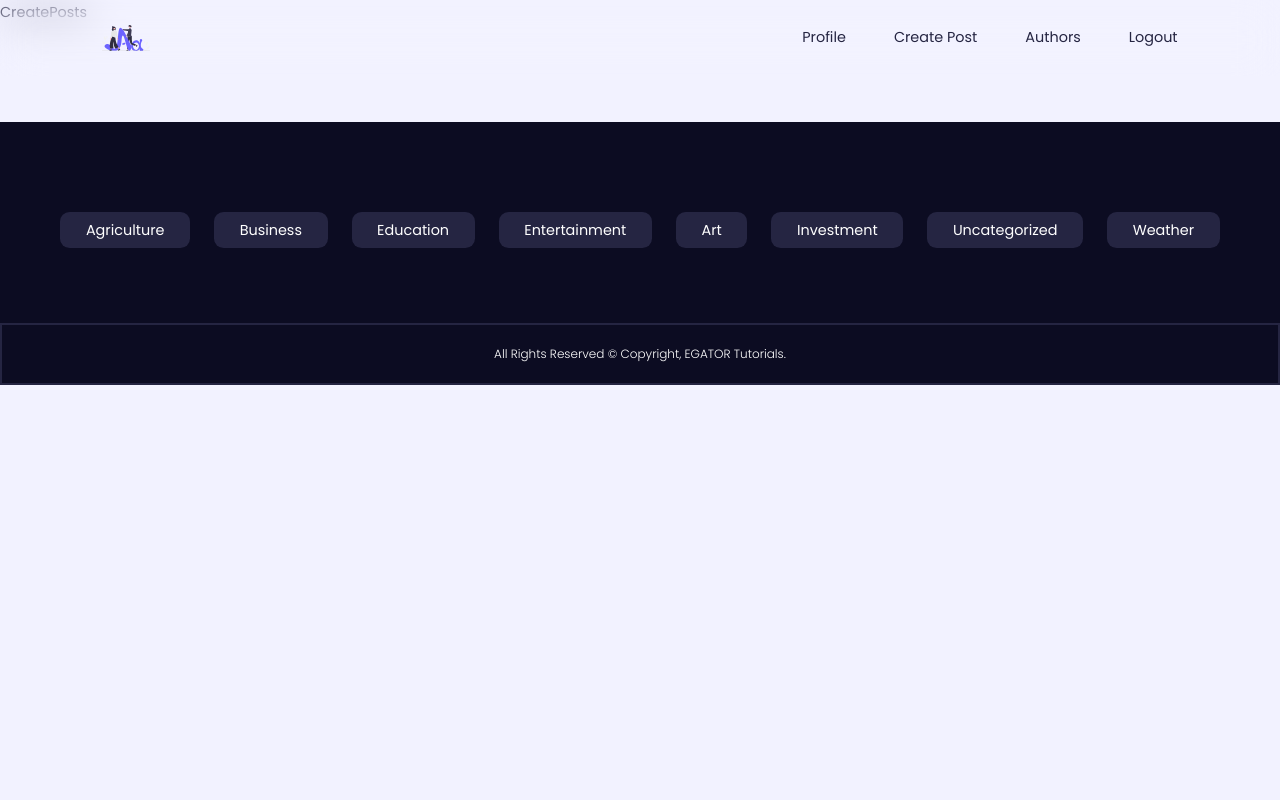
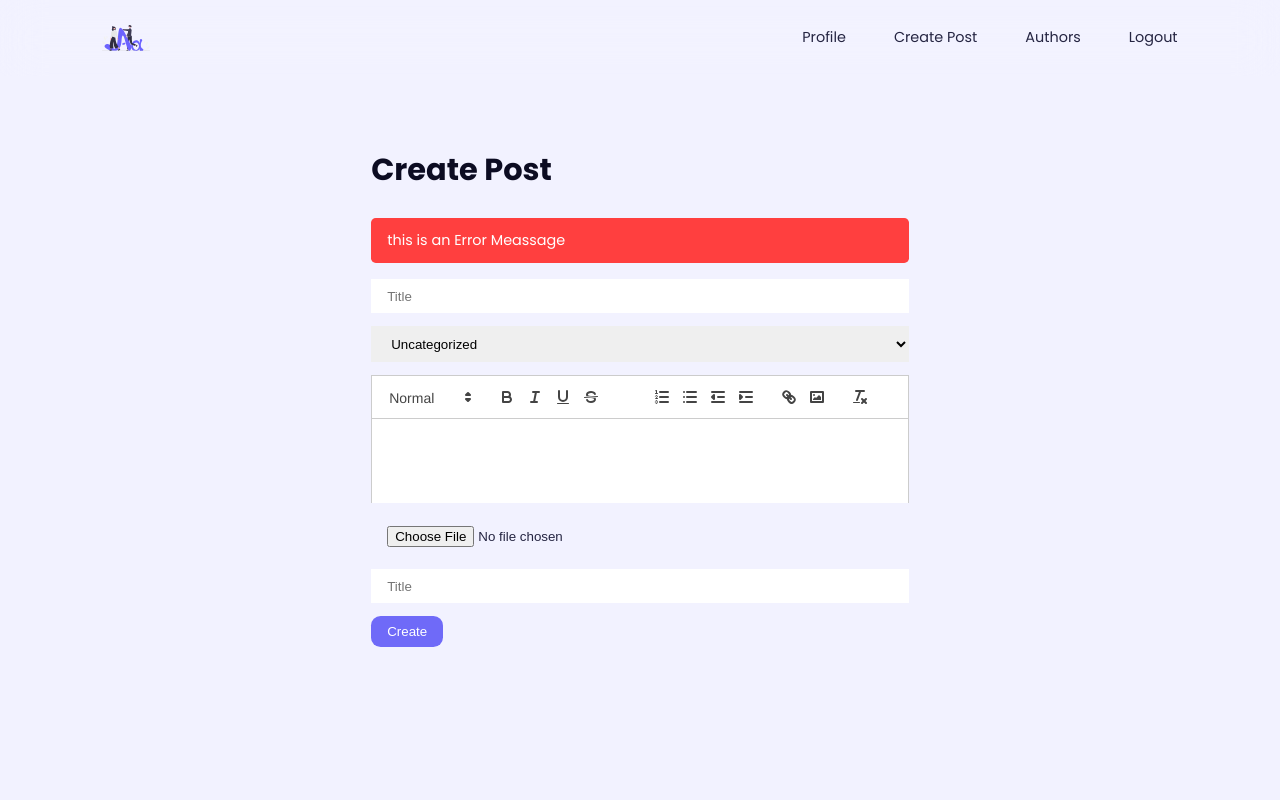
Before and after one commit to nutpholthep/blog_page_react, a React (Vite) app in the folder client/: page /create in a window 1280 px wide. Shown: the top 800 px of the page. Built offline with nearby package versions, Linux system fonts and the light colour scheme.

Commit message:
Add_react-quillAnd_Make_Create_And_EditPost

```diff
--- a/client/src/index.css
+++ b/client/src/index.css
@@ -325,7 +325,7 @@ textarea {
 
 .register,
 .login,
-.create_post {
+.create-post {
   width: var(--form-width);
   margin-inline: auto;
   height: calc(100vh - 12rem);
@@ -335,7 +335,7 @@ textarea {
 
 .register h2,
 .login h2,
-.create_post h2 {
+.create-post h2 {
   margin-bottom: 2rem;
 }
 .register small,
@@ -476,3 +476,11 @@ textarea {
   display: flex;
   gap: 1rem;
 }
+
+
+/*=========== Create Post=======     */
+.q-editor{
+  background-color: var(--color-white);
+  height: 8rem;
+  overflow: scroll;
+}
--- a/client/src/pages/CreatePosts.jsx
+++ b/client/src/pages/CreatePosts.jsx
@@ -1,8 +1,49 @@
-import React from 'react'
+import React, { useState } from 'react'
+import ReactQuill from "react-quill";
+import "react-quill/dist/quill.snow.css"
+function CreatePosts() {
+  const [title,setTitle] = useState('')
+  const [category,setCategory] = useState('Uncategorized')
+  const [description,setDescription] = useState('');
+  const [thumbnail,setThumbnail] = useState('');
 
-function CreatePosts() {
+const modules ={
+  toolbar:[
+    [{'header':[1,2,3,4,5,6,false]}],
+    ["bold","italic","underline","strike","blackquote"],
+    [{"list":"ordered"},{"list":"bullet"},{"indent":"-1"},{"indent":"+1"}],
+    ["link","image"],
+    ["clean"]
+  ]
+};
+
+const format = [
+  "header",
+  "bold","italic","underline","strike","blackquote"
+  ,"list","bullet","indent",
+  "link","image"
+
+];
+  const POST_CATEGORY = ["Agriculture","Bussiness","Education","Entertainment","Art","Investment","Uncategorized","Weather"];
   return (
-    <div>CreatePosts</div>
+   <section className="create-post">
+    <div className="container">
+      <h2>Create Post</h2>
+      <p className="form__error-message">
+        this is an Error Meassage
+      </p>
+      <form action="" className="form create__post-form">
+        <input type="text" placeholder='Title' value={title} onChange={e=>setTitle(e.target.value)}/>
+        <select name="category" id="" value={category} onChange={e=>setCategory(e.target.value)}>
+        {POST_CATEGORY.map((category,index)=><option key={index}>{category}</option>)}
+        </select>
+        <ReactQuill modules={modules} formats={format} value={description} onChange={setDescription} className='q-editor'/>
+        <input type="file" name="thumbnail" id="" onChange={e=>setThumbnail(e.target.files[0])} accept='png,jpg,jpeg'/>
+        <input type="text" placeholder='Title' value={title}/>
+        <button className='btn primary'>Create</button>
+      </form>
+    </div>
+   </section>
   )
 }
 
--- a/client/src/pages/EditPost.jsx
+++ b/client/src/pages/EditPost.jsx
@@ -1,9 +1,51 @@
-import React from 'react'
+import React, { useState } from 'react'
+import ReactQuill from "react-quill";
+import "react-quill/dist/quill.snow.css"
+function EditPost() {
+  const [title,setTitle] = useState('')
+  const [category,setCategory] = useState('Uncategorized')
+  const [description,setDescription] = useState('');
+  const [thumbnail,setThumbnail] = useState('');
 
-function EditPost() {
+const modules ={
+  toolbar:[
+    [{'header':[1,2,3,4,5,6,false]}],
+    ["bold","italic","underline","strike","blackquote"],
+    [{"list":"ordered"},{"list":"bullet"},{"indent":"-1"},{"indent":"+1"}],
+    ["link","image"],
+    ["clean"]
+  ]
+};
+
+const format = [
+  "header",
+  "bold","italic","underline","strike","blackquote"
+  ,"list","bullet","indent",
+  "link","image"
+
+];
+  const POST_CATEGORY = ["Agriculture","Bussiness","Education","Entertainment","Art","Investment","Uncategorized","Weather"];
   return (
-    <div>EditPost</div>
+    <section className="create-post">
+    <div className="container">
+      <h2>Edit Post</h2>
+      <p className="form__error-message">
+        this is an Error Meassage
+      </p>
+      <form action="" className="form create__post-form">
+        <input type="text" placeholder='Title' value={title} onChange={e=>setTitle(e.target.value)}/>
+        <select name="category" id="" value={category} onChange={e=>setCategory(e.target.value)}>
+        {POST_CATEGORY.map((category,index)=><option key={index}>{category}</option>)}
+        </select>
+        <ReactQuill modules={modules} formats={format} value={description} onChange={setDescription} className='q-editor'/>
+        <input type="file" name="thumbnail" id="" onChange={e=>setThumbnail(e.target.files[0])} accept='png,jpg,jpeg'/>
+        <input type="text" placeholder='Title' value={title}/>
+        <button className='btn primary'>Update</button>
+      </form>
+    </div>
+   </section>
   )
+
 }
 
 export default EditPost
--- /dev/null
+++ b/package.json
@@ -0,0 +1,5 @@
+{
+  "dependencies": {
+    "react-quill": "^2.0.0"
+  }
+}
```
Also changed, not shown: 1 other file (tests, documents, lock files or other folders).
